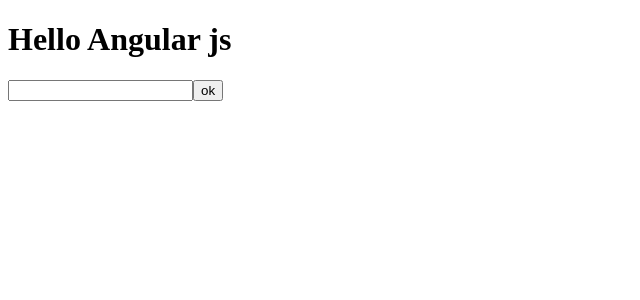
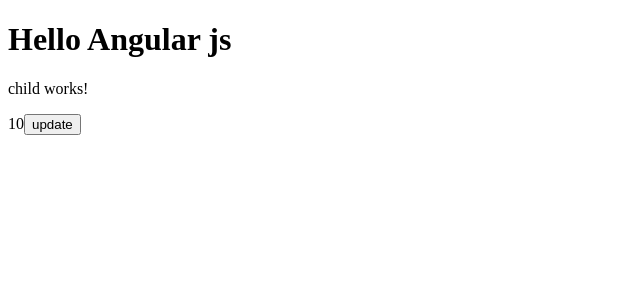
Before and after one commit to AdityaGaur7/AngularJs, an Angular app: page / in a window 1280 px wide. Shown: the top 300 px of the page, without its empty margins (0-640 px from the left). Built offline with nearby package versions, Linux system fonts and the light colour scheme.

Commit message:
data from parent to child

```diff
--- a/src/app/app.component.html
+++ b/src/app/app.component.html
@@ -2,4 +2,7 @@
   Hello Angular js
 </h1>
 
-<app-login></app-login>
+<app-child [value]="data"></app-child>
+
+
+<button (click)="update()">update</button>
--- a/src/app/app.component.ts
+++ b/src/app/app.component.ts
@@ -1,18 +1,21 @@
 import { Component } from '@angular/core';
 import { RouterOutlet } from '@angular/router';
-import { UserListComponent } from "./user-list/user-list.component";
-import { UserDataComponent } from "./user-data/user-data.component";
 import { LoginComponent } from './user-auth/login/login.component';
+import { ChildComponent } from './child/child.component';
 @Component({
   selector: 'app-root',
   standalone: true,
-  imports: [RouterOutlet,LoginComponent, UserListComponent,UserDataComponent],
+  imports: [RouterOutlet,LoginComponent,ChildComponent],
   templateUrl: './app.component.html',
   styleUrl: './app.component.css'
 })
 export class AppComponent {
+  data = 10
   title = 'angular';
   getdata(){
     return "axa beta"
   }
+  update(){
+    this.data= Math.floor(100*Math.random());
+  }
 }
--- /dev/null
+++ b/src/app/child/child.component.html
@@ -0,0 +1,2 @@
+<p>child works!</p>
+{{value}}
--- a/src/app/user-data/user-data.component.ts
+++ /dev/null
@@ -1,19 +0,0 @@
-import { Component } from '@angular/core';
-
-@Component({
-  selector: 'userdata',
-  standalone: true,
-  imports: [],
-  template: `
-    <p class="ok">
-      user-data works!
-    </p>
-  `,
-  styles: `.ok{
-    color:red;
-  }
-  `
-})
-export class UserDataComponent {
-
-}
--- a/src/app/user-list/user-list.component.html
+++ /dev/null
@@ -1 +0,0 @@
-<p>user-list works!</p>
```
Also changed, not shown: src/app/child/child.component.ts (added, +14 -0 lines), src/app/user-list/user-list.component.ts (deleted, +0 -12 lines), src/app/child/child.component.css (added), 2 other files (tests, documents, lock files or other folders).
